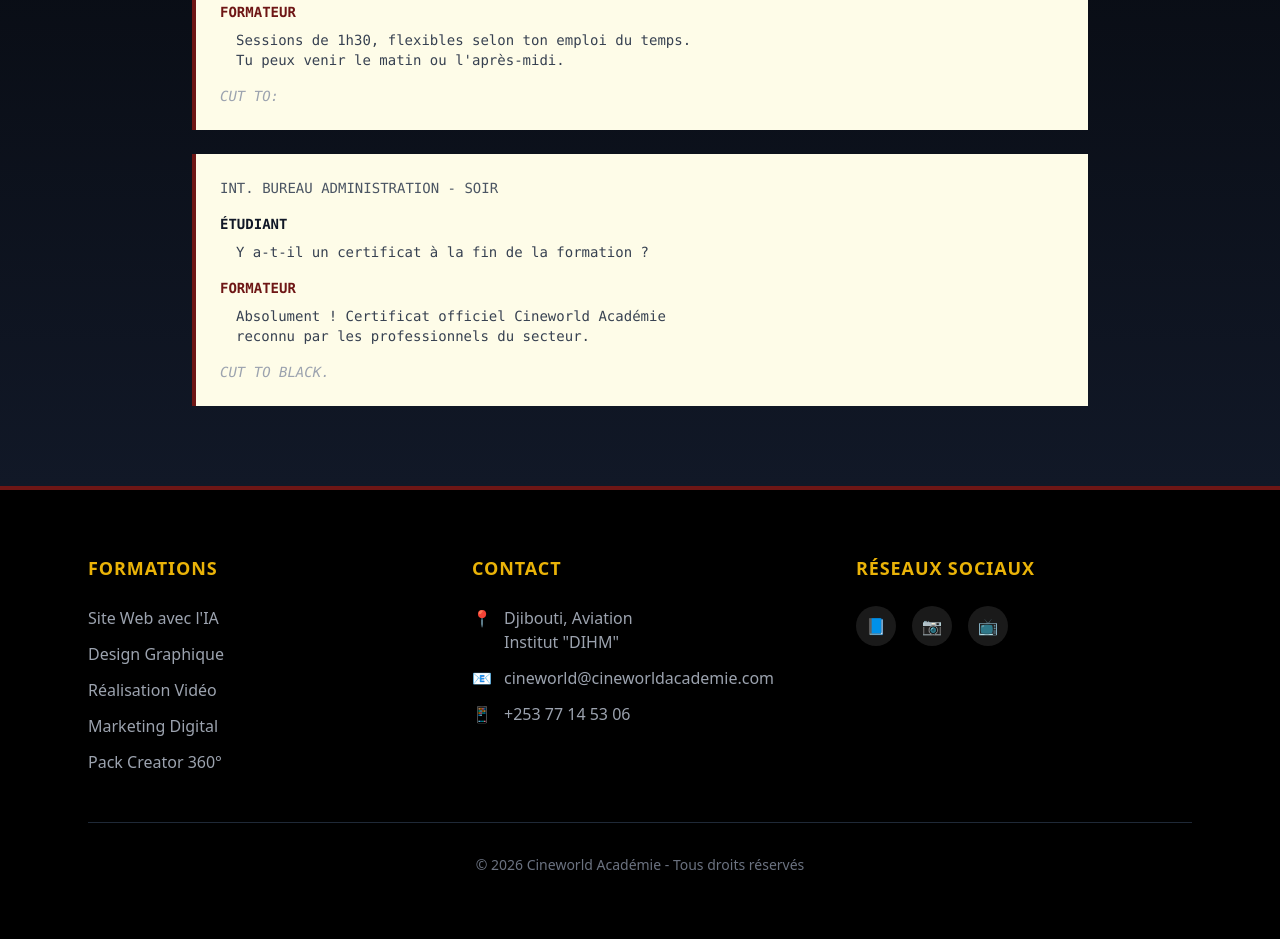
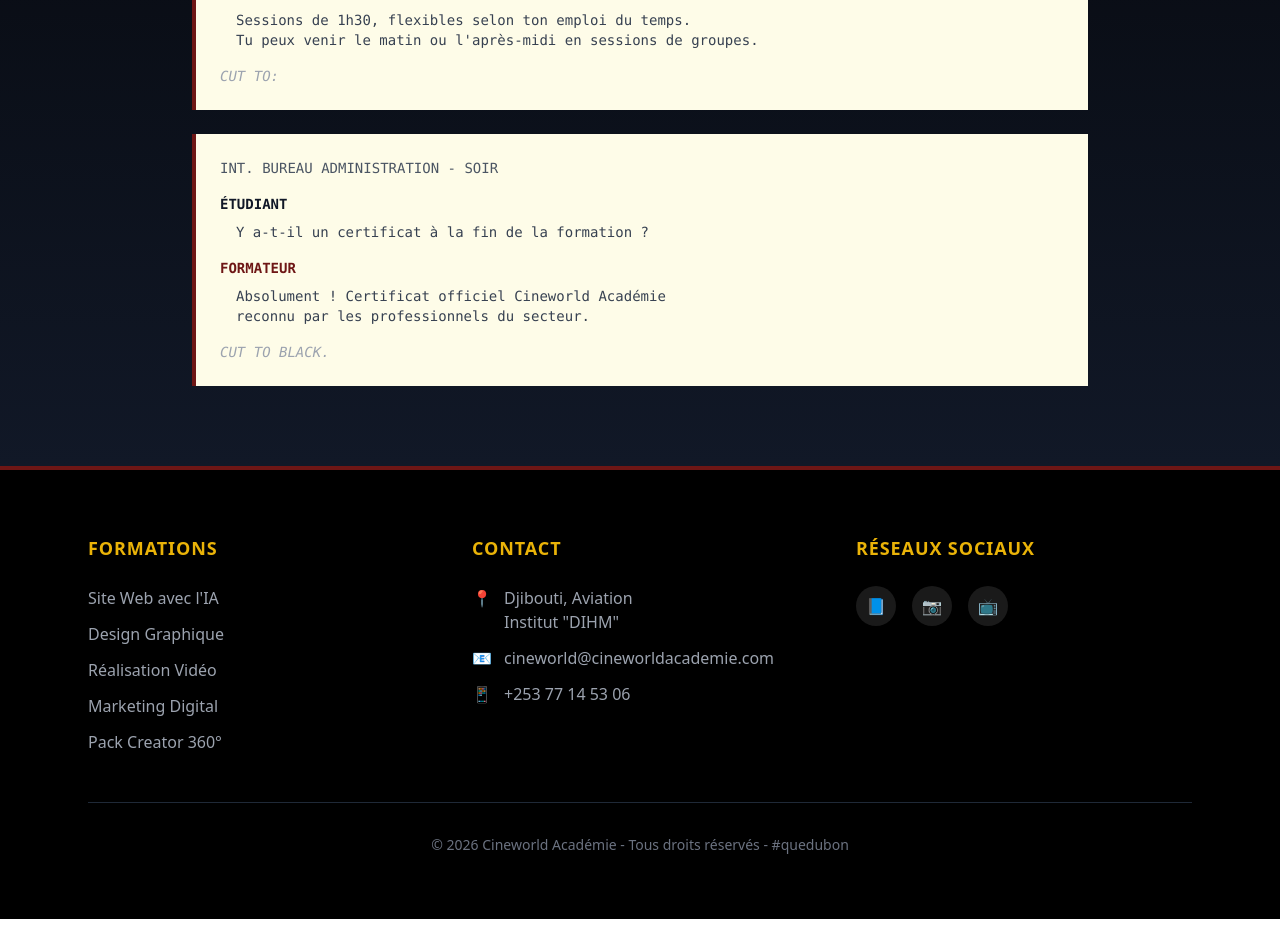
Before and after one commit to Willston125/studio, a Next.js app in the folder studio/: page /formations in a window 1280 px wide. Shown: the part 4842-5781 px from the top of the page. Built offline with nearby package versions, Linux system fonts and the light colour scheme.

Commit message:
mise a jour

```diff
--- a/studio/src/app/formations/page.tsx
+++ b/studio/src/app/formations/page.tsx
@@ -460,8 +460,8 @@ export default function FormationsPage() {
                             <p className="text-gray-700 mb-4 pl-4">Dois-je avoir du matériel pour suivre la formation ?</p>
                             <p className="font-bold text-[#6e1615] mb-2">FORMATEUR</p>
                             <p className="text-gray-700 pl-4">
-                                Non, tout est fourni sur place.<br />
-                                Caméras, ordinateurs, logiciels professionnels...<br />
+                                Oui, les logiciel profesionnel sont fourni sur place.<br />
+
                                 Vous venez juste avec votre motivation !
                             </p>
                             <p className="text-gray-400 mt-4 italic">FADE TO:</p>
@@ -475,7 +475,7 @@ export default function FormationsPage() {
                             <p className="font-bold text-[#6e1615] mb-2">FORMATEUR</p>
                             <p className="text-gray-700 pl-4">
                                 Sessions de 1h30, flexibles selon ton emploi du temps.<br />
-                                Tu peux venir le matin ou l'après-midi.
+                                Tu peux venir le matin ou l'après-midi en sessions de groupes.
                             </p>
                             <p className="text-gray-400 mt-4 italic">CUT TO:</p>
                         </div>
@@ -551,7 +551,7 @@ export default function FormationsPage() {
                     </div>
 
                     <div className="border-t border-gray-800 mt-12 pt-8 text-center text-gray-500 text-sm">
-                        © 2026 Cineworld Académie - Tous droits réservés
+                        © 2026 Cineworld Académie - Tous droits réservés - #quedubon
                     </div>
                 </div>
             </footer>
```
